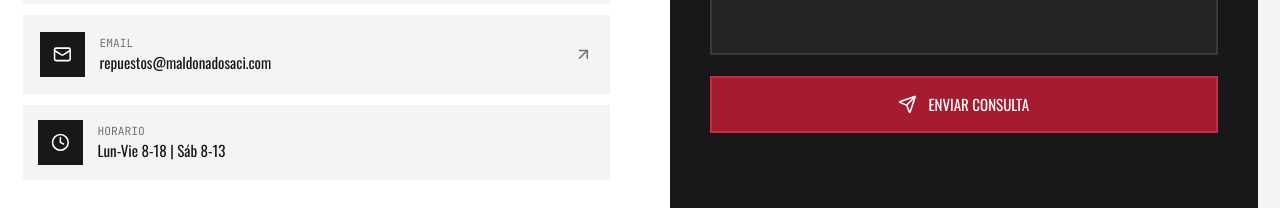
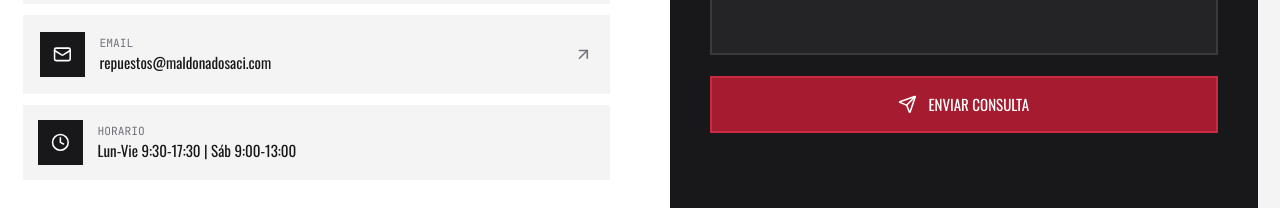
Before and after one commit to SANTIGON01/maldonado-repuestos, a React (Vite) app in the folder frontend/: page / in a window 1280 px wide. Shown: the part 3960-4168 px from the top of the page. Built offline with nearby package versions, Linux system fonts and the light colour scheme; no server answers.

Commit message:
fix: corregir horario de atención en CallToAction
Lun-Vie 9:30-17:30 | Sáb 9:00-13:00

```diff
--- a/frontend/src/components/CallToAction.jsx
+++ b/frontend/src/components/CallToAction.jsx
@@ -34,7 +34,7 @@
   {
     icon: Clock,
     label: 'HORARIO',
-    value: 'Lun-Vie 8-18 | Sáb 8-13',
+    value: 'Lun-Vie 9:30-17:30 | Sáb 9:00-13:00',
     href: null,
   },
 ]
```
